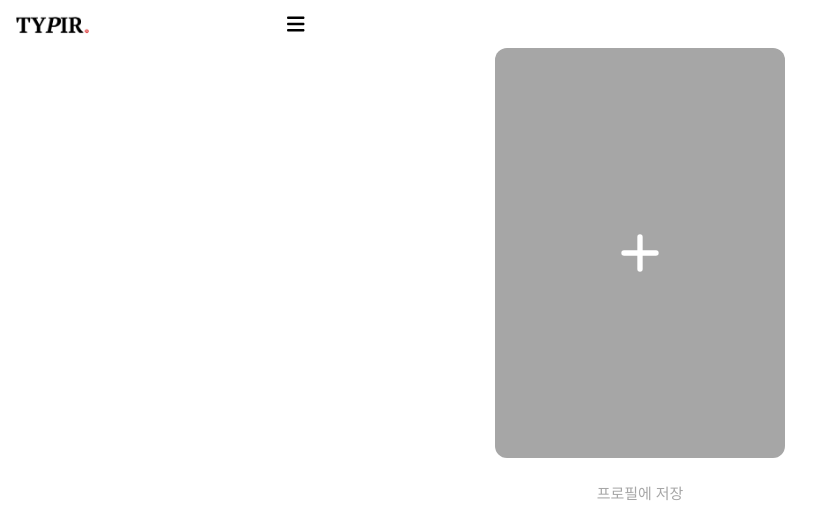
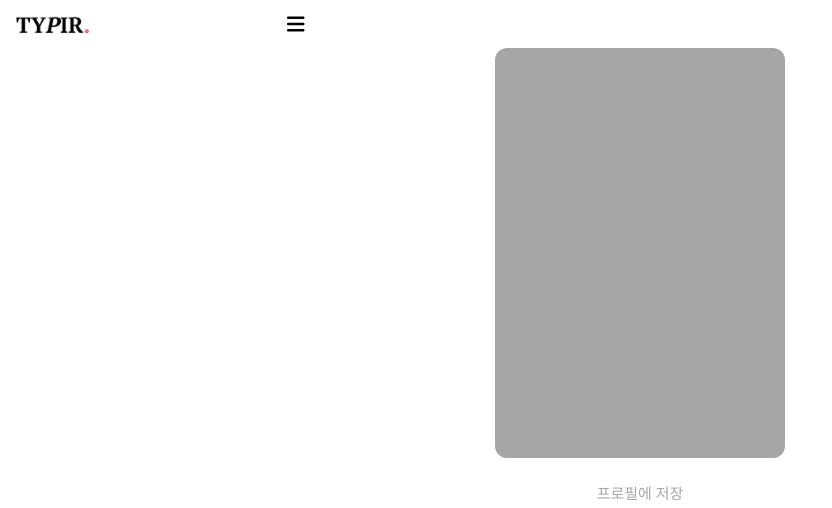
Before and after one commit to iamjinpark/TYPIR, a React (Vite) app: page /category/detail in a window 1280 px wide. Shown: the top 508 px of the page, without its empty margins (0-832 px from the left). Built offline with nearby package versions, Linux system fonts and the light colour scheme; a web font is replaced by a local one.

Commit message:
✨[feat] 이미지렌더링 컴포넌트 구현

```diff
--- a/src/atoms/DetailImage/DetailImage.jsx
+++ b/src/atoms/DetailImage/DetailImage.jsx
@@ -1,7 +1,5 @@
 const DetailImage = () => {
-  return (
-
-  );
+  return <div className="w-[18.125rem] h-[25.625rem] bg-gray-300 rounded-2xl" />;
 };
 
 export default DetailImage;
--- a/src/pages/RendingDetail/RendingDetail.jsx
+++ b/src/pages/RendingDetail/RendingDetail.jsx
@@ -1,13 +1,13 @@
 import Header from '@/molecules/Header/Header';
 import FileInput from '@/molecules/FileInput/FileInput';
 import DetailCategory from '@/molecules/DetailCategory/DetailCategory';
+import DetailImage from '@/atoms/DetailImage/DetailImage';
 
 const RendingDetail = () => {
   return (
     <div className="template">
-        <FileInput />
-        <DetailCategory />
-
+      <DetailImage />
+      <DetailCategory />
     </div>
   );
 };
```
Also changed, not shown: 1 other file (tests, documents, lock files or other folders).
